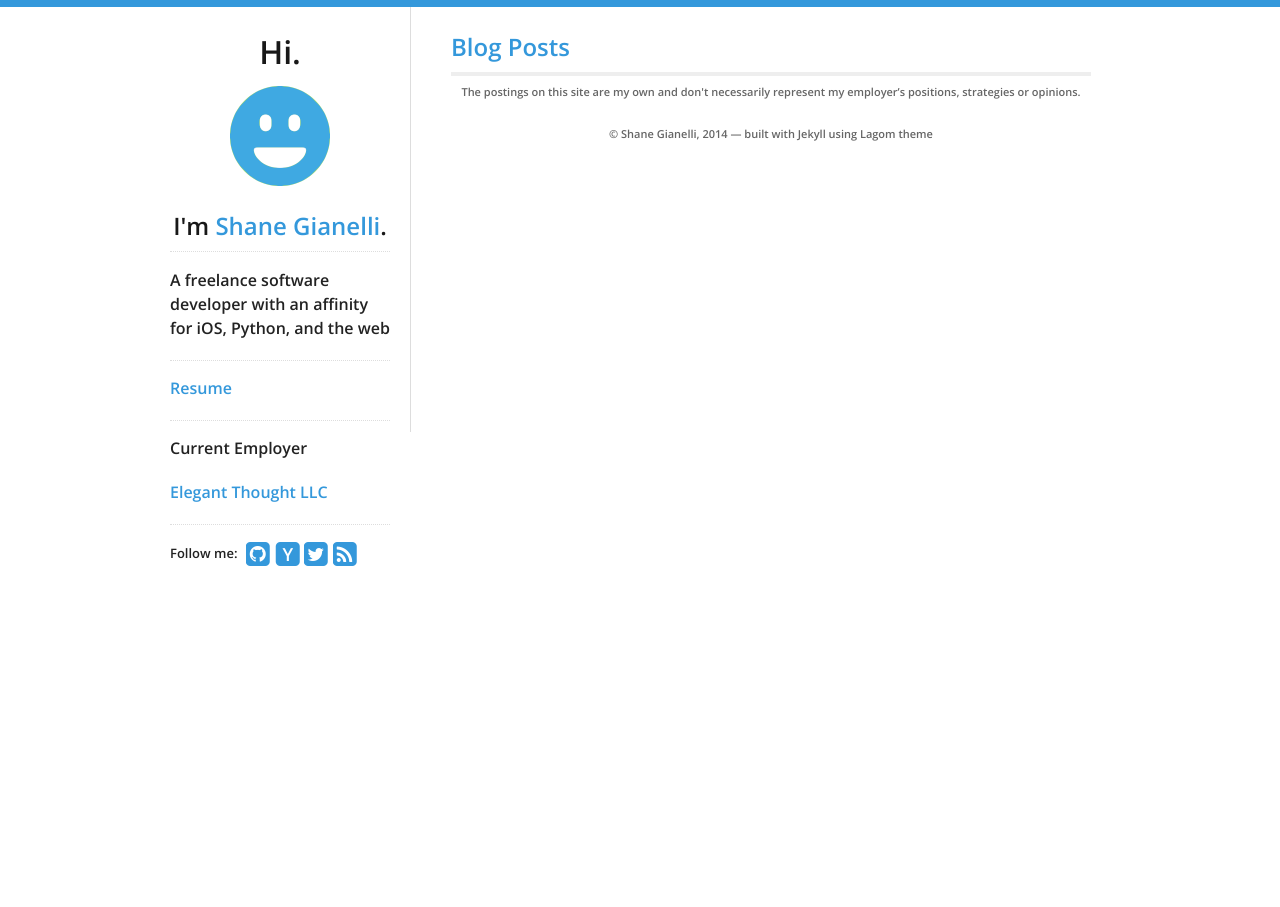
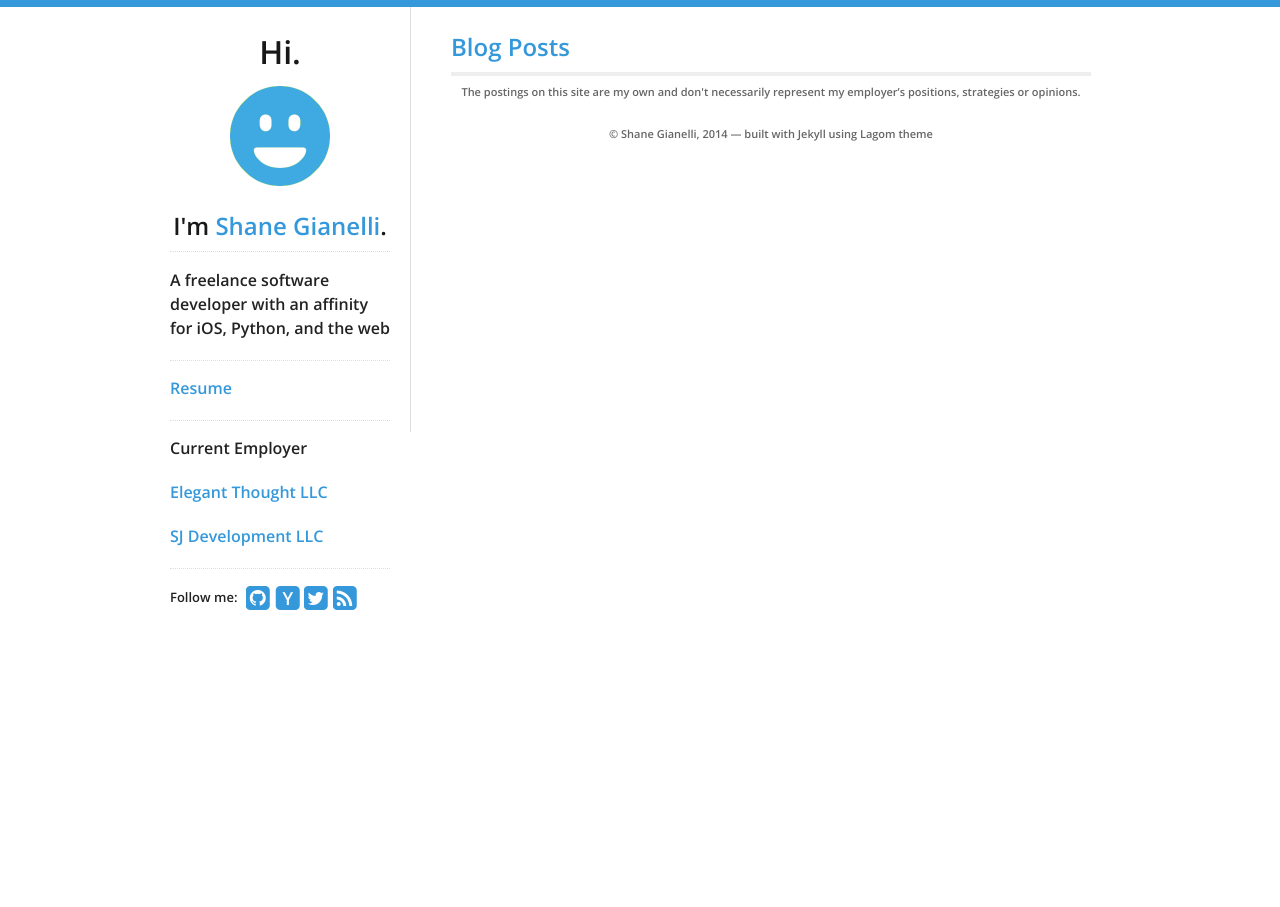
Before and after one commit to sgianelli/sgianelli.github.io, a Jekyll site: the page built from index.html, in a window 1280 px wide. Built offline with Jekyll 4.4.1, drawn with Linux system fonts in a browser that asks for light colours; nearby versions of some CDN libraries.

Commit message:
Well... technically...

```diff
--- a/_includes/sidebar.html
+++ b/_includes/sidebar.html
@@ -12,6 +12,7 @@
       <hr/>
       <p>Current Employer</p>
       <p><a href="http://www.elegantthought.com">Elegant Thought LLC</a></p>
+      <p><a href="http://www.sj-dev.com">SJ Development LLC</a></p>
       <hr/>
       <div>
           <div id="social">
```
